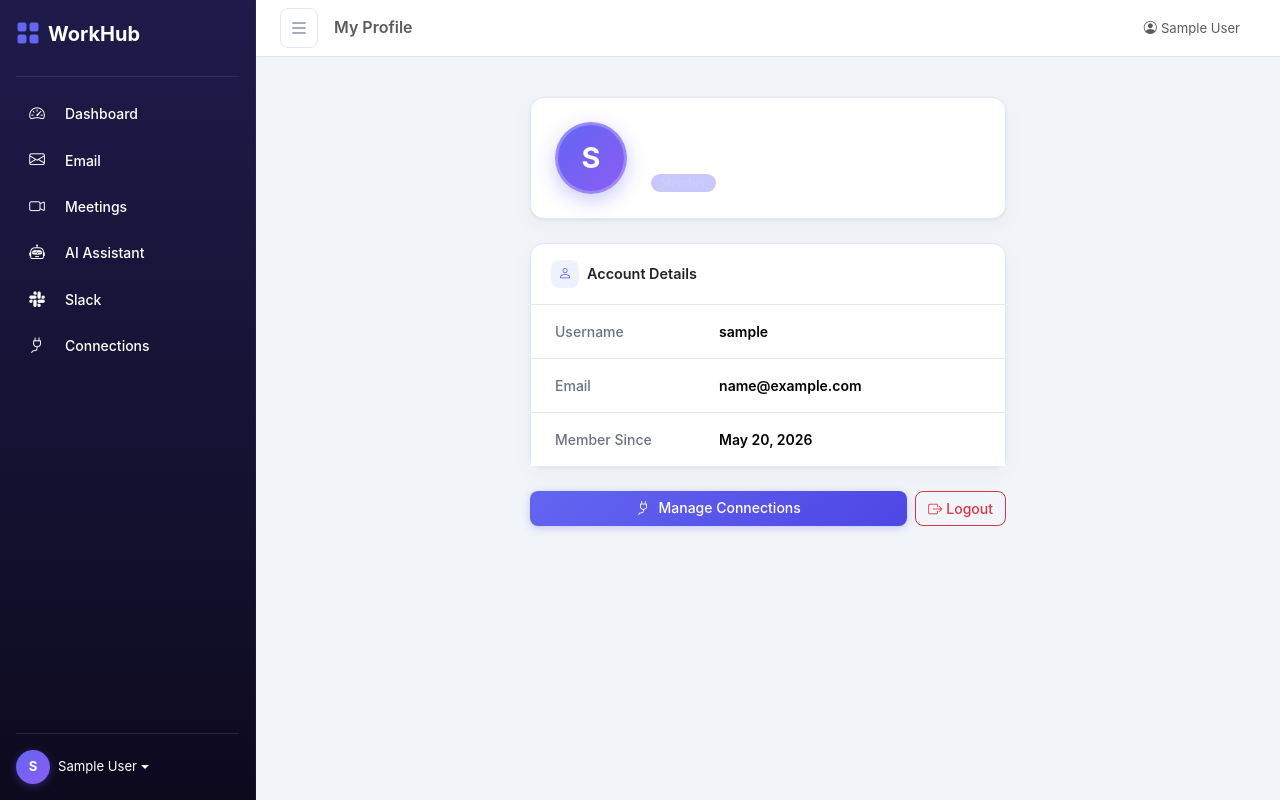
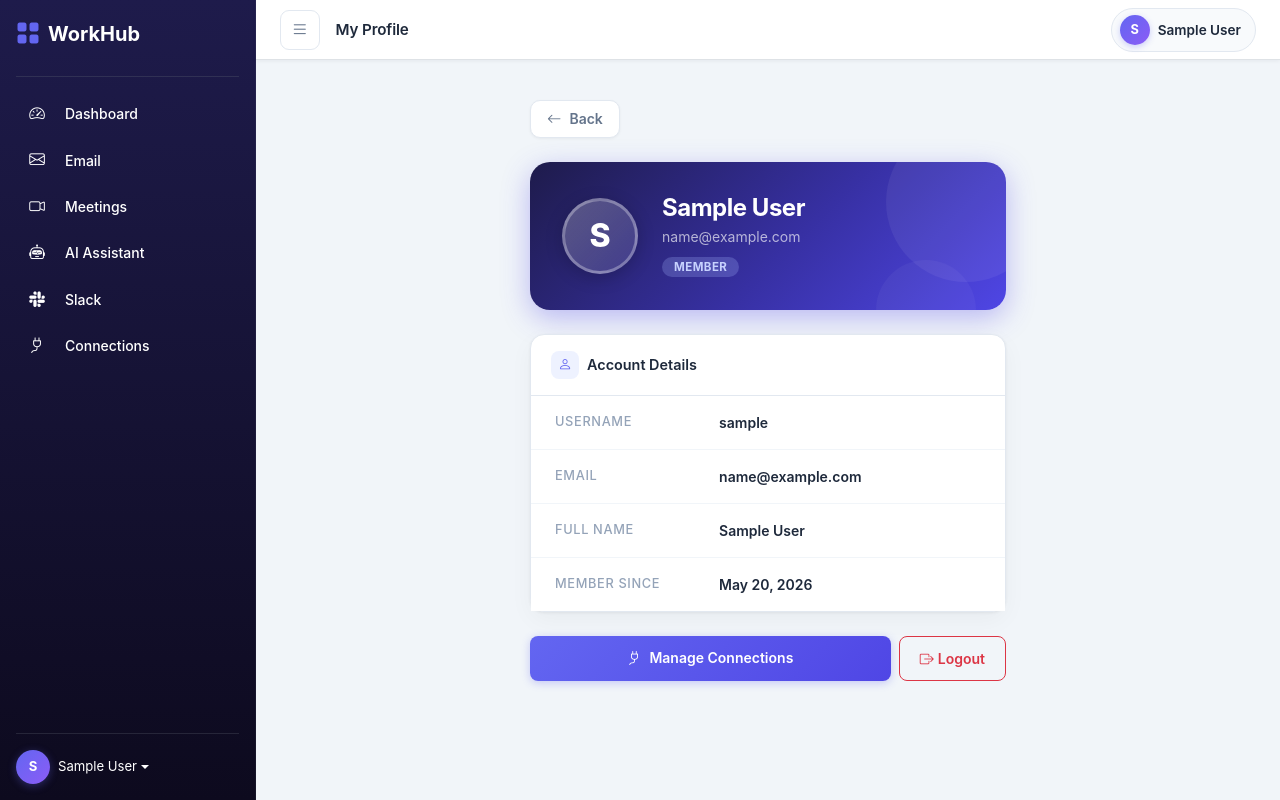
Before and after one commit to RIAURAI/custome_agents, a Django app: page /accounts/profile/ in a window 1280 px wide. Run offline with Django 5.2, Linux system fonts and the light colour scheme; the visitor is signed in with stand-in values (Sample User, id 1).

Commit message:
fixed navbar

```diff
--- a/templates/accounts/profile.html
+++ b/templates/accounts/profile.html
@@ -6,46 +6,64 @@
 <div class="row justify-content-center">
   <div class="col-md-8 col-lg-6">
 
-    <!-- Profile header card -->
-    <div class="card mb-4" style="background:linear-gradient(135deg,#1e1b4b,#312e81);border:none;">
-      <div class="card-body p-4">
-        <div class="d-flex align-items-center gap-4">
-          <div class="avatar-circle avatar-circle-lg" style="width:72px;height:72px;font-size:1.8rem;border:3px solid rgba(255,255,255,.25);">
-            {{ user.first_name|first|upper|default:user.username|first|upper }}
-          </div>
-          <div>
-            <h5 class="text-white fw-bold mb-0" style="letter-spacing:-.02em;">{{ user.get_full_name|default:user.username }}</h5>
-            <p class="mb-1" style="color:rgba(255,255,255,.55);font-size:.85rem;">{{ user.email }}</p>
-            <span style="background:rgba(99,102,241,.35);color:#c7d2fe;font-size:.72rem;padding:2px 10px;border-radius:20px;">Member</span>
-          </div>
+    <!-- Back button -->
+    <div class="mb-4">
+      <button onclick="history.back()" class="btn btn-sm d-inline-flex align-items-center gap-2"
+              style="background:#fff;border:1.5px solid #e2e8f0;border-radius:10px !important;color:#64748b;font-weight:600;padding:7px 16px;box-shadow:0 1px 3px rgba(0,0,0,.05);">
+        <i class="bi bi-arrow-left" style="font-size:.9rem;"></i>Back
+      </button>
+    </div>
+
+    <!-- Profile hero card -->
+    <div class="mb-4" style="background:linear-gradient(135deg,#1e1b4b 0%,#3730a3 55%,#4f46e5 100%);border-radius:20px;padding:32px;box-shadow:0 8px 28px rgba(79,70,229,.35);position:relative;overflow:hidden;">
+      <!-- Decorative orbs -->
+      <div style="position:absolute;top:-40px;right:-40px;width:160px;height:160px;border-radius:50%;background:rgba(255,255,255,.06);pointer-events:none;"></div>
+      <div style="position:absolute;bottom:-50px;right:30px;width:100px;height:100px;border-radius:50%;background:rgba(255,255,255,.04);pointer-events:none;"></div>
+
+      <div class="d-flex align-items-center gap-4 position-relative">
+        <!-- Avatar -->
+        <div style="width:76px;height:76px;border-radius:50%;background:linear-gradient(135deg,rgba(255,255,255,.25),rgba(255,255,255,.1));border:3px solid rgba(255,255,255,.3);display:flex;align-items:center;justify-content:center;font-size:2rem;font-weight:800;color:#fff;flex-shrink:0;box-shadow:0 4px 18px rgba(0,0,0,.2);">
+          {{ user.first_name|first|upper|default:user.username|first|upper }}
+        </div>
+        <!-- Info -->
+        <div>
+          <h4 class="mb-1 fw-bold" style="color:#fff;letter-spacing:-.02em;">
+            {{ user.get_full_name|default:user.username }}
+          </h4>
+          <p class="mb-2" style="color:rgba(255,255,255,.65);font-size:.875rem;">{{ user.email }}</p>
+          <span style="background:rgba(165,180,252,.25);color:#c7d2fe;font-size:.72rem;font-weight:700;padding:3px 12px;border-radius:20px;letter-spacing:.04em;text-transform:uppercase;">
+            Member
+          </span>
         </div>
       </div>
     </div>
 
-    <!-- Info card -->
+    <!-- Account details card -->
     <div class="card mb-4">
-      <div class="card-header d-flex align-items-center">
-        <div class="d-flex align-items-center gap-2">
-          <div style="width:28px;height:28px;border-radius:8px;background:#eef2ff;display:flex;align-items:center;justify-content:center;">
-            <i class="bi bi-person" style="color:#6366f1;font-size:.85rem;"></i>
-          </div>
-          <span class="fw-semibold" style="font-size:.9rem;">Account Details</span>
+      <div class="card-header d-flex align-items-center gap-2">
+        <div style="width:28px;height:28px;border-radius:8px;background:#eef2ff;display:flex;align-items:center;justify-content:center;">
+          <i class="bi bi-person" style="color:#6366f1;font-size:.85rem;"></i>
         </div>
+        <span class="fw-semibold" style="font-size:.9rem;color:#1e293b;">Account Details</span>
       </div>
       <div class="card-body p-0">
         <table class="table table-borderless mb-0" style="font-size:.875rem;">
           <tbody>
-            <tr style="border-bottom:1px solid var(--border);">
-              <td class="ps-4 py-3" style="width:38%;color:#6b7280;font-weight:500;">Username</td>
-              <td class="py-3 fw-semibold">{{ user.username }}</td>
+            <tr style="border-bottom:1px solid #f1f5f9;">
+              <td class="ps-4 py-3" style="width:38%;color:#94a3b8;font-weight:500;font-size:.8rem;text-transform:uppercase;letter-spacing:.05em;">Username</td>
+              <td class="py-3 fw-semibold" style="color:#1e293b;">{{ user.username }}</td>
             </tr>
-            <tr style="border-bottom:1px solid var(--border);">
-              <td class="ps-4 py-3" style="color:#6b7280;font-weight:500;">Email</td>
-              <td class="py-3 fw-semibold">{{ user.email }}</td>
+            <tr style="border-bottom:1px solid #f1f5f9;">
+              <td class="ps-4 py-3" style="color:#94a3b8;font-weight:500;font-size:.8rem;text-transform:uppercase;letter-spacing:.05em;">Email</td>
+              <td class="py-3 fw-semibold" style="color:#1e293b;">{{ user.email }}</td>
+            </tr>
+            <tr style="border-bottom:1px solid #f1f5f9;">
+              <td class="ps-4 py-3" style="color:#94a3b8;font-weight:500;font-size:.8rem;text-transform:uppercase;letter-spacing:.05em;">Full Name</td>
+              <td class="py-3 fw-semibold" style="color:#1e293b;">{{ user.get_full_name|default:"—" }}</td>
             </tr>
             <tr>
-              <td class="ps-4 py-3" style="color:#6b7280;font-weight:500;">Member Since</td>
-              <td class="py-3 fw-semibold">{{ user.date_joined|date:"N j, Y" }}</td>
+              <td class="ps-4 py-3" style="color:#94a3b8;font-weight:500;font-size:.8rem;text-transform:uppercase;letter-spacing:.05em;">Member Since</td>
+              <td class="py-3 fw-semibold" style="color:#1e293b;">{{ user.date_joined|date:"N j, Y" }}</td>
             </tr>
           </tbody>
         </table>
@@ -54,11 +72,12 @@
 
     <!-- Actions -->
     <div class="d-flex gap-2">
-      <a href="{% url 'integrations:connect' %}" class="btn btn-primary flex-fill">
+      <a href="{% url 'integrations:connect' %}" class="btn btn-primary flex-fill"
+         style="padding:11px;font-weight:600;">
         <i class="bi bi-plug me-2"></i>Manage Connections
       </a>
       <form method="post" action="{% url 'accounts:logout' %}">{% csrf_token %}
-        <button class="btn btn-outline-danger">
+        <button class="btn btn-outline-danger" style="padding:11px 20px;font-weight:600;">
           <i class="bi bi-box-arrow-right me-1"></i>Logout
         </button>
       </form>
--- a/templates/base.html
+++ b/templates/base.html
@@ -86,15 +86,25 @@
   </nav>
 
   <div id="page-content" class="flex-grow-1">
-    <nav class="navbar navbar-light bg-white border-bottom px-4 py-2">
-      <button class="btn btn-sm btn-outline-secondary me-3" id="sidebarToggle">
-        <i class="bi bi-list fs-5"></i>
+    <nav class="navbar navbar-light bg-white border-bottom px-4" style="height:60px;box-shadow:0 1px 4px rgba(15,23,42,.06);position:sticky;top:0;z-index:100;">
+      <button class="btn btn-sm me-3" id="sidebarToggle"
+              style="border:1.5px solid #e2e8f0;border-radius:9px !important;color:#64748b;padding:6px 10px;">
+        <i class="bi bi-list" style="font-size:1.1rem;"></i>
       </button>
-      <span class="navbar-brand fw-semibold mb-0 h1 fs-6 text-muted">{% block page_title %}{% endblock %}</span>
+      <span class="fw-semibold" style="font-size:.95rem;color:#1e293b;letter-spacing:-.01em;">{% block page_title %}{% endblock %}</span>
       <div class="ms-auto">
-        <span class="text-muted small me-3">
-          <i class="bi bi-person-circle me-1"></i>{{ user.get_full_name|default:user.username }}
-        </span>
+        <a href="{% url 'accounts:profile' %}"
+           class="d-flex align-items-center gap-2 text-decoration-none"
+           style="background:#f8fafc;border:1.5px solid #e2e8f0;border-radius:30px;padding:6px 14px 6px 8px;transition:all .15s ease;"
+           onmouseover="this.style.borderColor='#a5b4fc';this.style.background='#eef2ff';"
+           onmouseout="this.style.borderColor='#e2e8f0';this.style.background='#f8fafc';">
+          <div style="width:30px;height:30px;border-radius:50%;background:linear-gradient(135deg,#6366f1,#8b5cf6);color:#fff;font-weight:700;font-size:.8rem;display:flex;align-items:center;justify-content:center;flex-shrink:0;box-shadow:0 2px 6px rgba(99,102,241,.3);">
+            {{ user.first_name|first|upper|default:user.username|first|upper }}
+          </div>
+          <span style="font-size:.85rem;font-weight:600;color:#1e293b;max-width:150px;white-space:nowrap;overflow:hidden;text-overflow:ellipsis;">
+            {{ user.get_full_name|default:user.username }}
+          </span>
+        </a>
       </div>
     </nav>
     <div class="px-4 pt-3">
```
